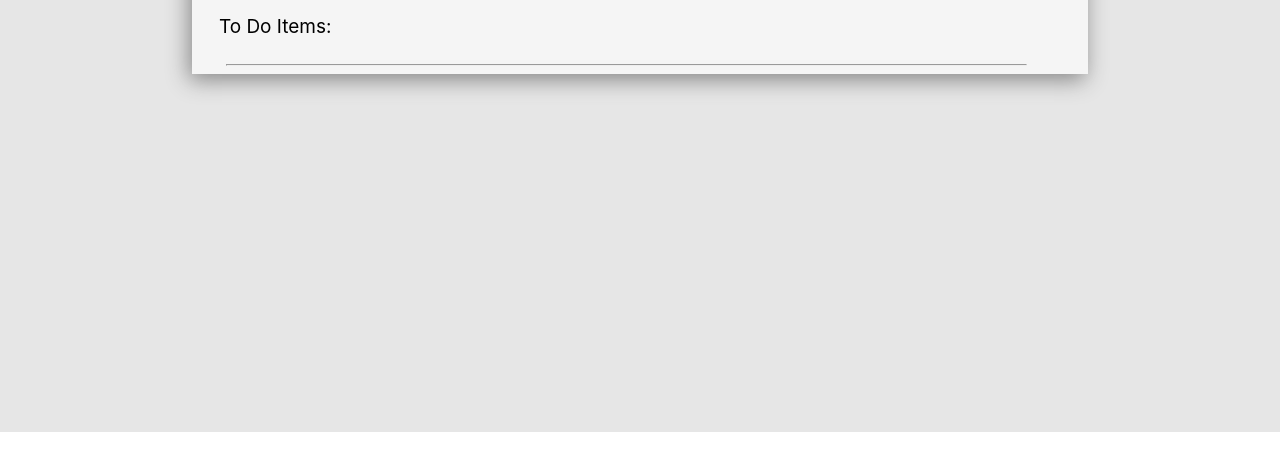
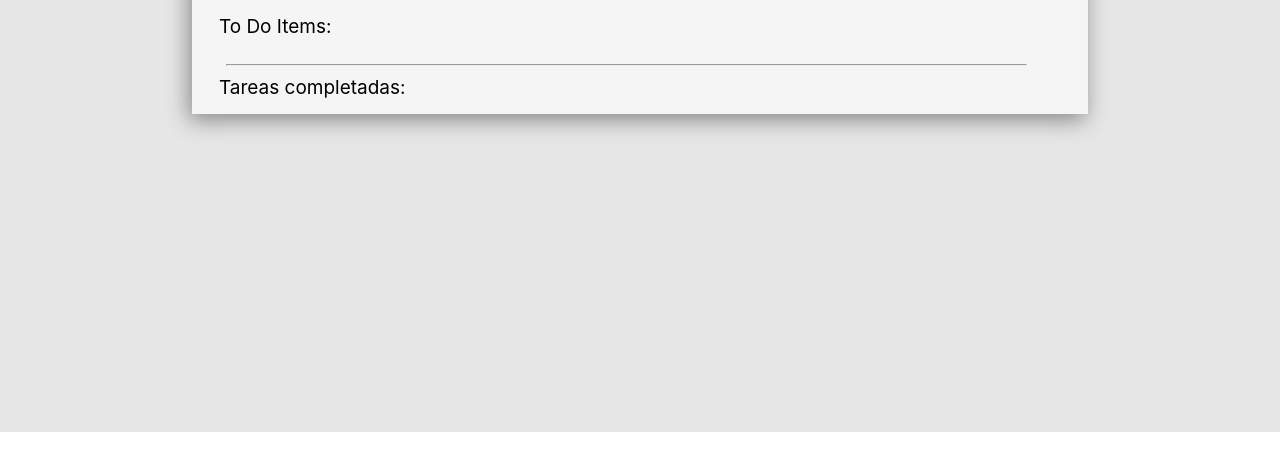
Before and after one commit to antocerdag/todo-jquery, a plain HTML site: page index.html in a window 1280 px wide. Shown: the part 132-602 px from the top of the page. Drawn offline with nearby package versions, Linux system fonts and the light colour scheme.

Commit message:
todas las tareas completadas se mueven

```diff
--- a/index.html
+++ b/index.html
@@ -33,9 +33,10 @@
 		 			<hr>
 		 		</div>
 		 		<div class="col-md-3 ">
-		 			<form action="#" class="tareas-completas">
+		 		<h6 class="titulo">Tareas completadas:</h6>
+		 			<ol class="tareas-completas">
 
-		 			</form>
+		 			</ol>
 		 		</div>
 		 	</div>
 		 </div>
```
